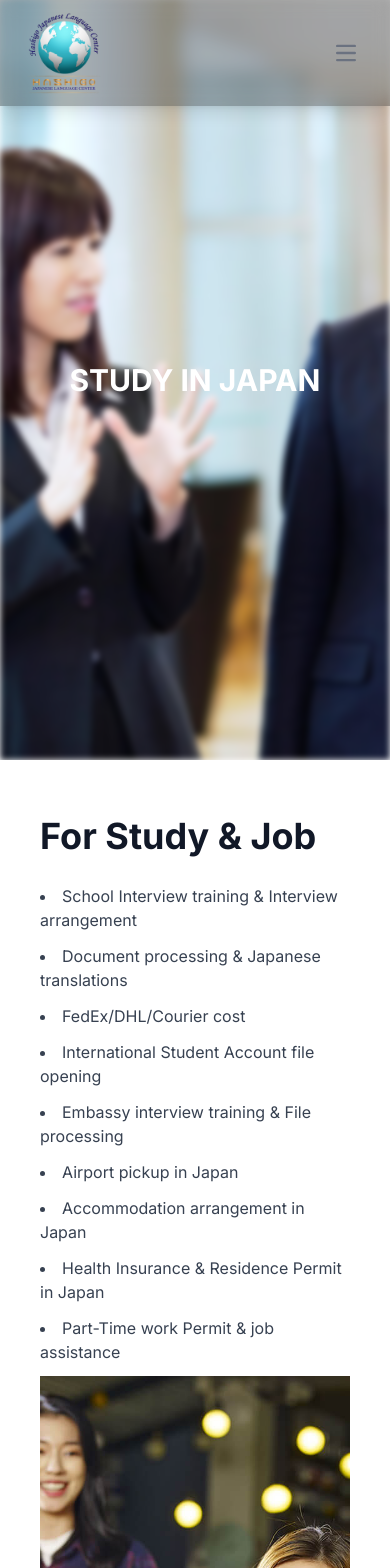
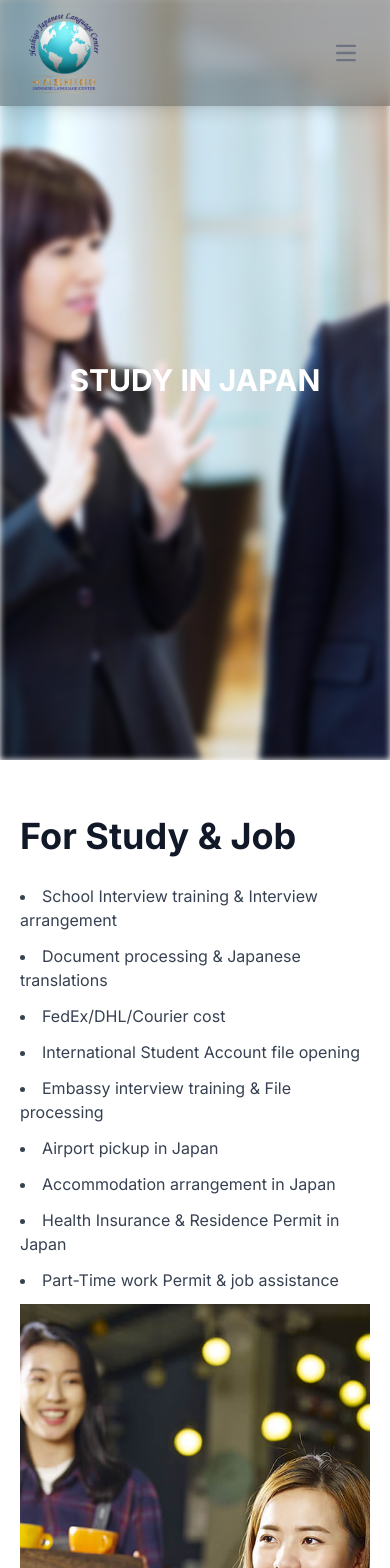
Before and after one commit to taherul77/ShiningEducation, a Next.js app: page /services/study-in-japan in a window 390 px wide. Shown: the top 1568 px of the page. Built offline with nearby package versions, Linux system fonts and the light colour scheme.

Commit message:
update study in japan

```diff
--- a/src/components/page/StudyInJapan/StudyInJapan.js
+++ b/src/components/page/StudyInJapan/StudyInJapan.js
@@ -10,7 +10,7 @@ const StudyInJapan = () => {
   const image6 = "/image/12345678.jpg";
   const image7 = "/image/12345678.jpg";
   return (
-    <div className="container mx-auto flex  flex-col items-center justify-between py-10 px-5 lg:px-24 gap-8">
+    <div className="container mx-auto flex  flex-col items-center justify-between py-10  lg:px-24 gap-8">
       <>
         <div className="">
           <div className="container flex flex-col  md:flex-row  lg:gap-48 ">
```
